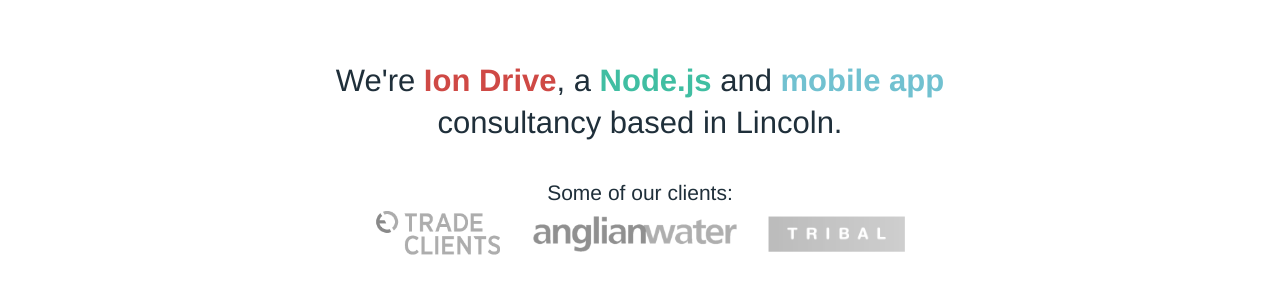
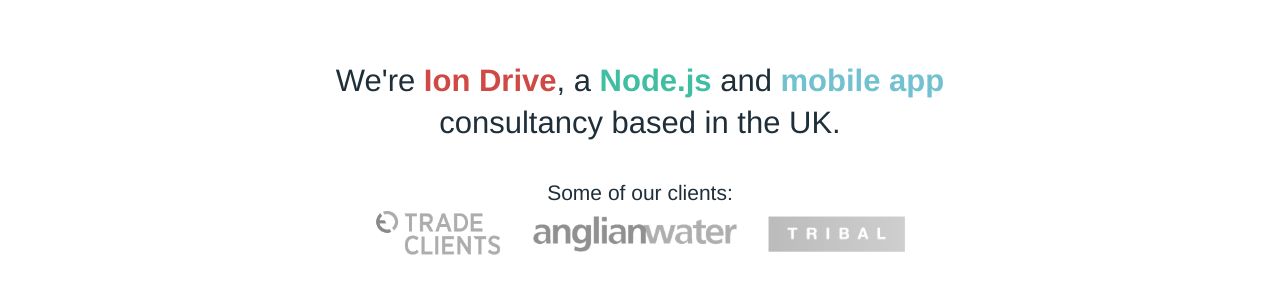
Before and after one commit to iondrive/iondrive.co.uk, a Jekyll site: the page built from index.html, in a window 1280 px wide and 900 px high. Shown: the part 148-435 px from the top of the window. Built offline with Jekyll 4.4.1, drawn with Linux system fonts in a browser that asks for light colours.

Commit message:
change Lincoln to UK

```diff
--- a/index.html
+++ b/index.html
@@ -10,7 +10,7 @@
 
         <div class="lead-container +center">
             <p class="lead">
-                We're <span class="+highlight-red">Ion Drive</span>, a <span class="+highlight-green">Node.js</span> and <span class="+highlight-blue">mobile app</span> consultancy based in Lincoln. <!-- Whether you have a disruptive <span class="+highlight-blue">new idea</span> or just want to change an existing app, we can help you build and maintain <span class="+highlight-green">amazing software</span>. -->
+                We're <span class="+highlight-red">Ion Drive</span>, a <span class="+highlight-green">Node.js</span> and <span class="+highlight-blue">mobile app</span> consultancy based in the UK. <!-- Whether you have a disruptive <span class="+highlight-blue">new idea</span> or just want to change an existing app, we can help you build and maintain <span class="+highlight-green">amazing software</span>. -->
 
             </p>
 
```
